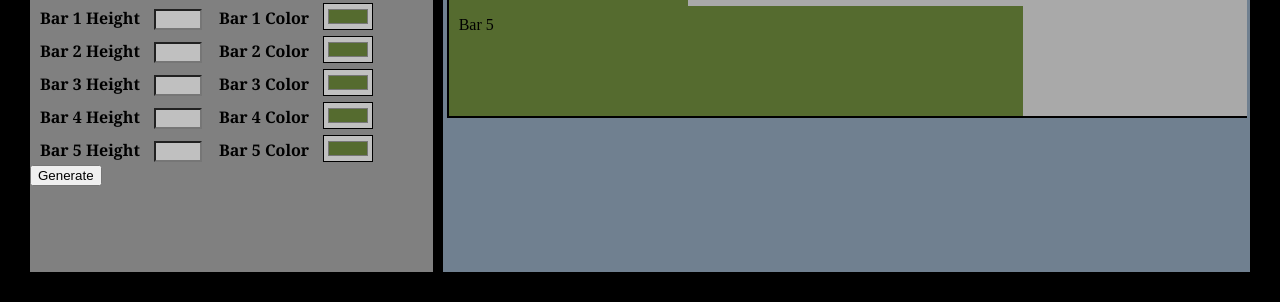
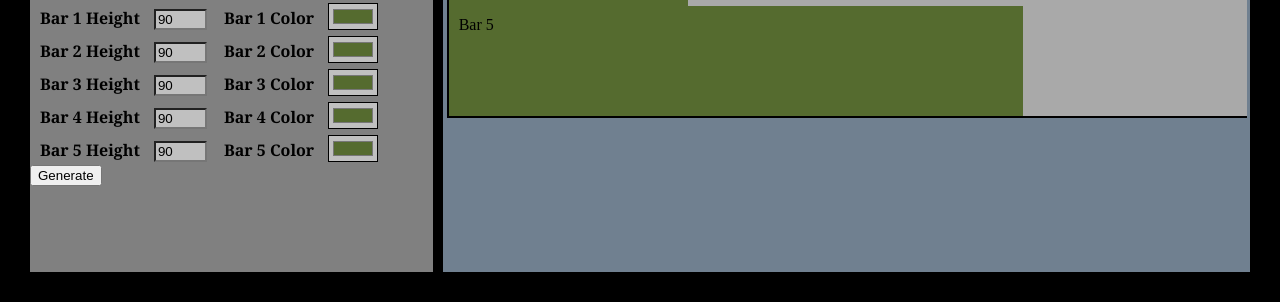
Before and after one commit to NickAz123/LL-bar-chart-project, a website: page index.html in a window 1280 px wide. Shown: the part 767-1069 px from the top of the page. Drawn offline with nearby package versions, Linux system fonts and the light colour scheme.

Commit message:
Added working bar height customization

```diff
--- a/css/styles.css
+++ b/css/styles.css
@@ -15,7 +15,7 @@ input[type="text"]{
 }
 
 input[type="number"]{
-  width: 40px;
+  width: 45px;
 }
 
 input[type="color"]{
--- a/index.html
+++ b/index.html
@@ -81,27 +81,27 @@
             <input type="number" id="xaxismax" class="databox2"><br>
 
             <label for="bar1height" id=boxtitles>Bar 1 Height</label>
-            <input type="number" id="bar1height" class="databox2" min="0">
+            <input type="number" id="bar1height" placeholder = "20-150" value = "90" class="databox2" min="20" max="150">
             <label for="bar1color" id="boxtitles">Bar 1 Color</label>
             <input type="color" id="bar1color" class="databox2" value="#556b2f"><br>
 
             <label for="bar2height" id=boxtitles>Bar 2 Height</label>
-            <input type="number" id="bar2height" class="databox2" min="0">
+            <input type="number" id="bar2height" placeholder = "20-150" value = "90" class="databox2" min="20" max="150">
             <label for="bar2color" id="boxtitles">Bar 2 Color</label>
             <input type="color" id="bar2color" class="databox2" value="#556b2f"><br>
 
             <label for="bar3height" id=boxtitles>Bar 3 Height</label>
-            <input type="number" id="bar3height" class="databox2" min="0">
+            <input type="number" id="bar3height" placeholder = "20-150" value = "90" class="databox2" min="20" max="150">
             <label for="bar3color" id="boxtitles">Bar 3 Color</label>
             <input type="color" id="bar3color" class="databox2" value="#556b2f"><br>
 
             <label for="bar4height" id=boxtitles>Bar 4 Height</label>
-            <input type="number" id="bar4height" class="databox2" min="0">
+            <input type="number" id="bar4height" placeholder = "20-150" value = "90" class="databox2" min="20" max="150">
             <label for="bar4color" id="boxtitles">Bar 4 Color</label>
             <input type="color" id="bar4color" class="databox2" value="#556b2f"><br>
 
             <label for="bar5height" id=boxtitles>Bar 5 Height</label>
-            <input type="number" id="bar5height" class="databox2" min="0">
+            <input type="number" id="bar5height" placeholder = "20-150" value = "90" class="databox2" min="20" max="150">
             <label for="bar5color" id="boxtitles">Bar 5 Color</label>
             <input type="color" id="bar5color" class="databox2" value="#556b2f"><br>
 
--- a/javascript/scripts.js
+++ b/javascript/scripts.js
@@ -7,6 +7,7 @@ $("document").ready(function () {
 
 //MAIN FUNCTION
 let generateChart = function (ev) {
+  //These functions take form information and store them in key value pairs in an object
   let data = Array.from(document.querySelectorAll('.databox')).reduce((acc, input) => ({ ...acc, [input.id]: input.value }), {});
   let options = Array.from(document.querySelectorAll('.databox2')).reduce((acc, input) => ({ ...acc, [input.id]: input.value }), {});
   let element = Array.from(document.querySelectorAll("#bars"));
@@ -24,7 +25,7 @@ let drawBarChart = function (data, options, element) {
     maximum = 100;
   }
 
-  //Set Graph Titles
+  //Set Graph Title Options
   $("h3").contents()[0].textContent = options.graphtitle;
   $("h3").css("color", options.titlecolor);
 
@@ -40,7 +41,6 @@ let drawBarChart = function (data, options, element) {
   if($("#titlesize").val()==="xlargetitle"){
     $("h3").css("font-size", "100px");
   }
-
 
   //Set Bar Names
   $("#bar1text").contents()[0].textContent = data.bar1name;
@@ -62,4 +62,11 @@ let drawBarChart = function (data, options, element) {
   $("#bar3text span:nth-child(2)").css("background-color", options.bar3color);
   $("#bar4text span:nth-child(2)").css("background-color", options.bar4color);
   $("#bar5text span:nth-child(2)").css("background-color", options.bar5color);
+
+  //Set Bar Heights
+  $("#bar1text").animate({"height": options.bar1height + "px"});
+  $("#bar2text").animate({"height": options.bar2height + "px"});
+  $("#bar3text").animate({"height": options.bar3height + "px"});
+  $("#bar4text").animate({"height": options.bar4height + "px"});
+  $("#bar5text").animate({"height": options.bar5height + "px"});
 }
```
